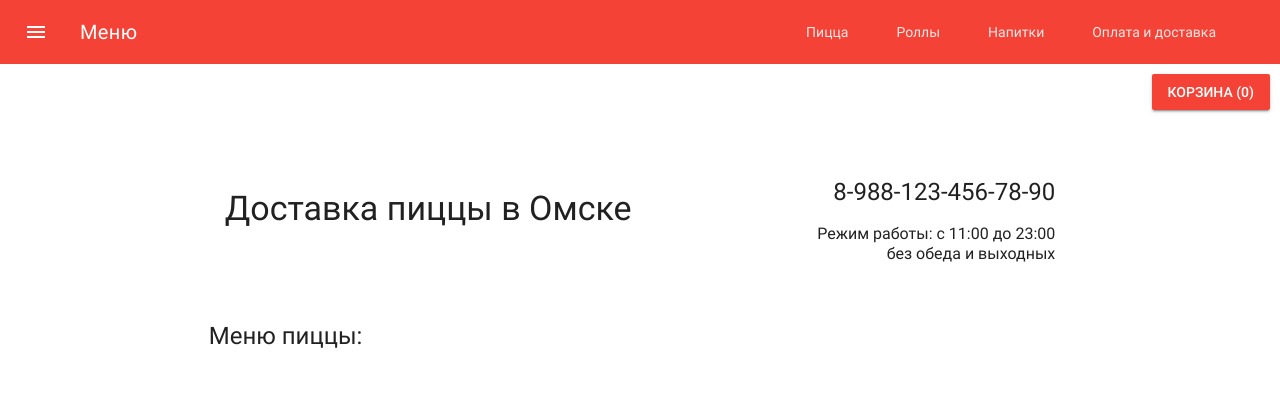
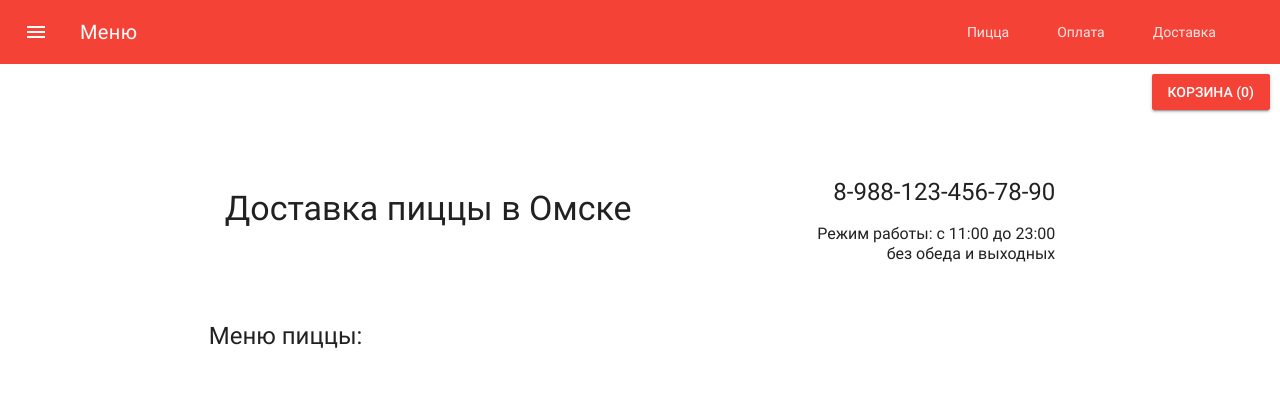
Before and after one commit to oldariy/pizzaproject, a Django app: page / in a window 1280 px wide. Shown: the top 420 px of the page. Run offline with Django 3.2, Linux system fonts and the light colour scheme; data that the repository does not hold is empty; some libraries are stand-ins or nearby versions.

Commit message:
refactor code

```diff
--- a/pizzaproject/urls.py
+++ b/pizzaproject/urls.py
@@ -15,10 +15,6 @@ Including another URLconf
 """
 from django.conf.urls import url, include
 from django.contrib import admin
-from pizzashop import views
-
-from django.contrib.auth import views as auth_views
-
 from django.conf.urls.static import static
 from django.conf import settings
 
--- a/pizzashop/context_processors.py
+++ b/pizzashop/context_processors.py
@@ -3,13 +3,11 @@ from .models import BasketItem
 
 def getting_basket_info(request):
     session_key = request.session.session_key
+
     if not session_key:
-        # workaround for newer Django versions
         request.session["session_key"] = 123
-        # re-apply value
         request.session.cycle_key()
 
     items_in_basket = BasketItem.objects.filter(session_key=session_key, is_active=True, order__isnull=True)
     items_total_count = items_in_basket.count()
-
     return locals()
--- a/pizzashop/forms.py
+++ b/pizzashop/forms.py
@@ -1,5 +1,4 @@
 from django import forms
-from .models import *
 
 
 class CheckoutContactForm(forms.Form):
--- a/pizzashop/models.py
+++ b/pizzashop/models.py
@@ -1,5 +1,4 @@
 from django.db import models
-from phonenumber_field.modelfields import PhoneNumberField
 
 
 class Customer(models.Model):
@@ -101,5 +100,4 @@ class BasketItem(models.Model):
         price_per_item = self.item.price
         self.price_per_item = price_per_item
         self.total_price = int(self.count) * price_per_item
-
         super(BasketItem, self).save(*args, **kwargs)
--- a/pizzashop/static/css/style.css
+++ b/pizzashop/static/css/style.css
@@ -25,16 +25,12 @@ img {
 	margin: 0 auto;
 	flex-grow: 1;
 }
-
 .for-header {
 	display: flex;
 	align-items: center;
 }
 .for-header__right {
 	text-align: right;
-}
-.company{
-
 }
 .time {
 	font-size: 16px;
@@ -72,10 +68,8 @@ img {
 	padding: 10px;
 }
 @media screen and (min-width: 420px) {
-
 	.mdl-dialog {
 		width: 380px;
-
 	}
 }
 .mdl-cell--of {
@@ -87,7 +81,7 @@ img {
 	font-family: 'Material Icons', sans-serif;
   font-weight: normal;
   font-style: normal;
-  font-size: 24px;  /* Preferred icon size */
+  font-size: 24px;
   display: inline-block;
   line-height: 1;
   text-transform: none;
@@ -95,16 +89,9 @@ img {
   word-wrap: normal;
   white-space: nowrap;
   direction: ltr;
-
-  /* Support for all WebKit browsers. */
   -webkit-font-smoothing: antialiased;
-  /* Support for Safari and Chrome. */
   text-rendering: optimizeLegibility;
-
-  /* Support for Firefox. */
   -moz-osx-font-smoothing: grayscale;
-
-  /* Support for IE. */
   font-feature-settings: 'liga';
 }
 .basket {
@@ -125,9 +112,7 @@ img {
 	box-sizing: border-box;
 }
 .basket__item {
-	/*background-color: darkred;*/
 	padding: 5px;
-	/*color: #fff;*/
 	font-size: 16px;
 }
 .basket_total_amount {
--- a/pizzashop/templates/base-checkout.html
+++ b/pizzashop/templates/base-checkout.html
@@ -26,9 +26,8 @@
       <div class="mdl-layout-spacer"></div>
       <nav class="mdl-navigation">
         <a class="mdl-navigation__link" href="">Пицца</a>
-        <a class="mdl-navigation__link" href="">Роллы</a>
-        <a class="mdl-navigation__link" href="">Напитки</a>
-        <a class="mdl-navigation__link" href="">Оплата и доставка</a>
+        <a class="mdl-navigation__link" href="">Оплата</a>
+        <a class="mdl-navigation__link" href=""> Доставка</a>
       </nav>
     </div>
   </header>
--- a/pizzashop/templates/base.html
+++ b/pizzashop/templates/base.html
@@ -26,9 +26,8 @@
       <div class="mdl-layout-spacer"></div>
       <nav class="mdl-navigation">
         <a class="mdl-navigation__link" href="">Пицца</a>
-        <a class="mdl-navigation__link" href="">Роллы</a>
-        <a class="mdl-navigation__link" href="">Напитки</a>
-        <a class="mdl-navigation__link" href="">Оплата и доставка</a>
+        <a class="mdl-navigation__link" href="">Оплата</a>
+        <a class="mdl-navigation__link" href=""> Доставка</a>
       </nav>
     </div>
   </header>
@@ -47,7 +46,8 @@
   <main class="mdl-layout__content">
     <div class="page-content">
       <div class="basket__wrapper">
-        <button type="button" class="mdl-button mdl-js-button mdl-button--raised mdl-button--colored show-modal">Корзина
+        <button type="button" class="mdl-button mdl-js-button mdl-button--raised mdl-button--colored show-modal">
+          Корзина
           <span id="basket_total_count">
             {% if items_total_count %}
               ({{ items_total_count }})
@@ -56,6 +56,7 @@
             {% endif %}
           </span>
         </button>
+
         <dialog class="mdl-dialog">
           <h3 class="mdl-dialog__title">Корзина</h3>
           <div class="mdl-dialog__content">
@@ -76,6 +77,7 @@
             <button type="button" class="mdl-button close">Закрыть</button>
           </div>
         </dialog>
+
       </div>
       {% block content %}{% endblock %}
     </div>
--- a/pizzashop/urls.py
+++ b/pizzashop/urls.py
@@ -1,5 +1,4 @@
 from django.conf.urls import url
-
 from . import views
 
 urlpatterns = [
@@ -8,5 +7,4 @@ urlpatterns = [
     url(r'^basket_adding/$', views.basket_adding, name='basket_adding'),
     url(r'^checkout/$', views.checkout, name='checkout'),
     url(r'^thanks/$', views.thanks, name='thanks'),
-
 ]
--- a/pizzashop/views.py
+++ b/pizzashop/views.py
@@ -7,9 +7,9 @@ from django.http import JsonResponse
 def index(request):
     items = Item.objects.filter()
     session_key = request.session.session_key
-    # if not session_key:
-    #     request.session['session_key'] = 123
-    #     request.session.cycle_key()
+    if not session_key:
+        request.session['session_key'] = 123
+        request.session.cycle_key()
 
     return render(request, 'pizzashop/index.html', locals())
 
```
Also changed, not shown: pizzashop/static/js/main.js (+0 -24 lines), pizzashop/templates/pizzashop/checkout.html (+4 -3 lines), pizzashop/templates/pizzashop/index.html (indentation only), pizzashop/templates/pizzashop/thanks.html (indentation only). Lines whose indentation alone changed are shown as unchanged.
